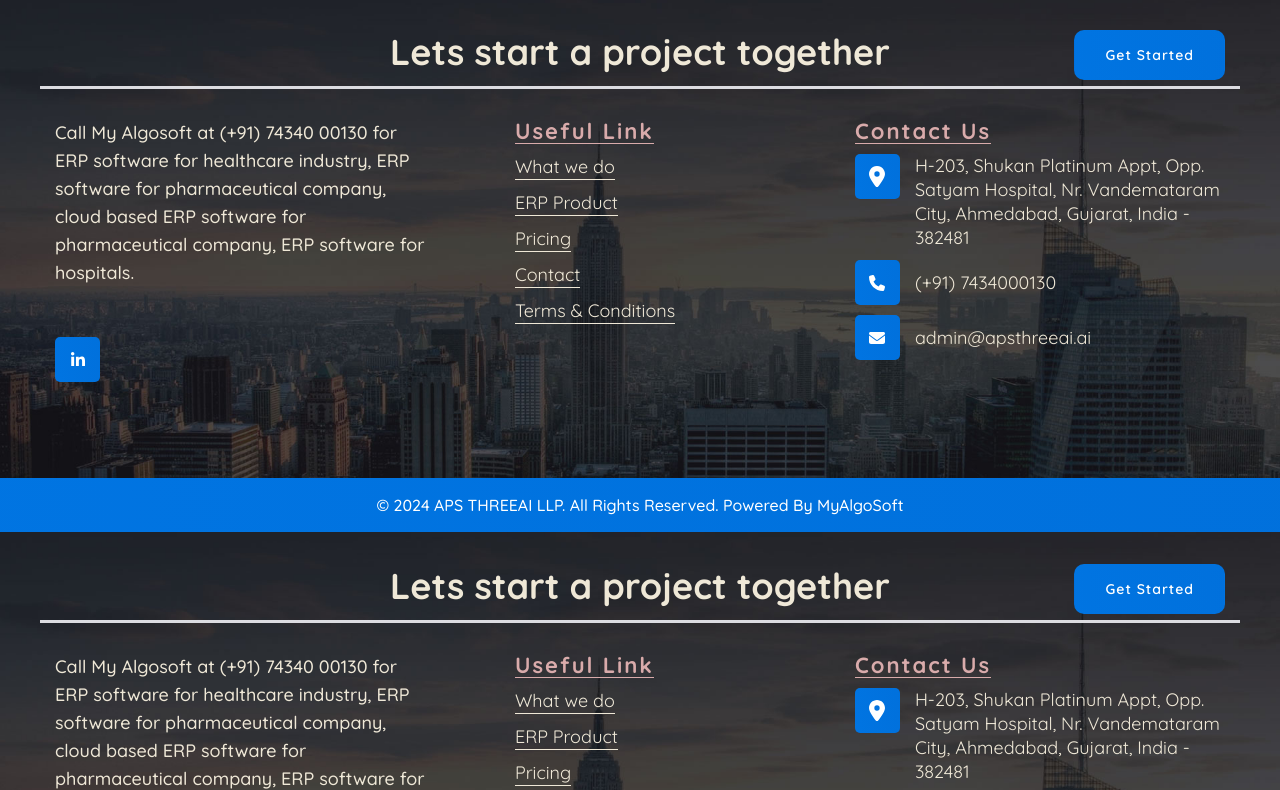
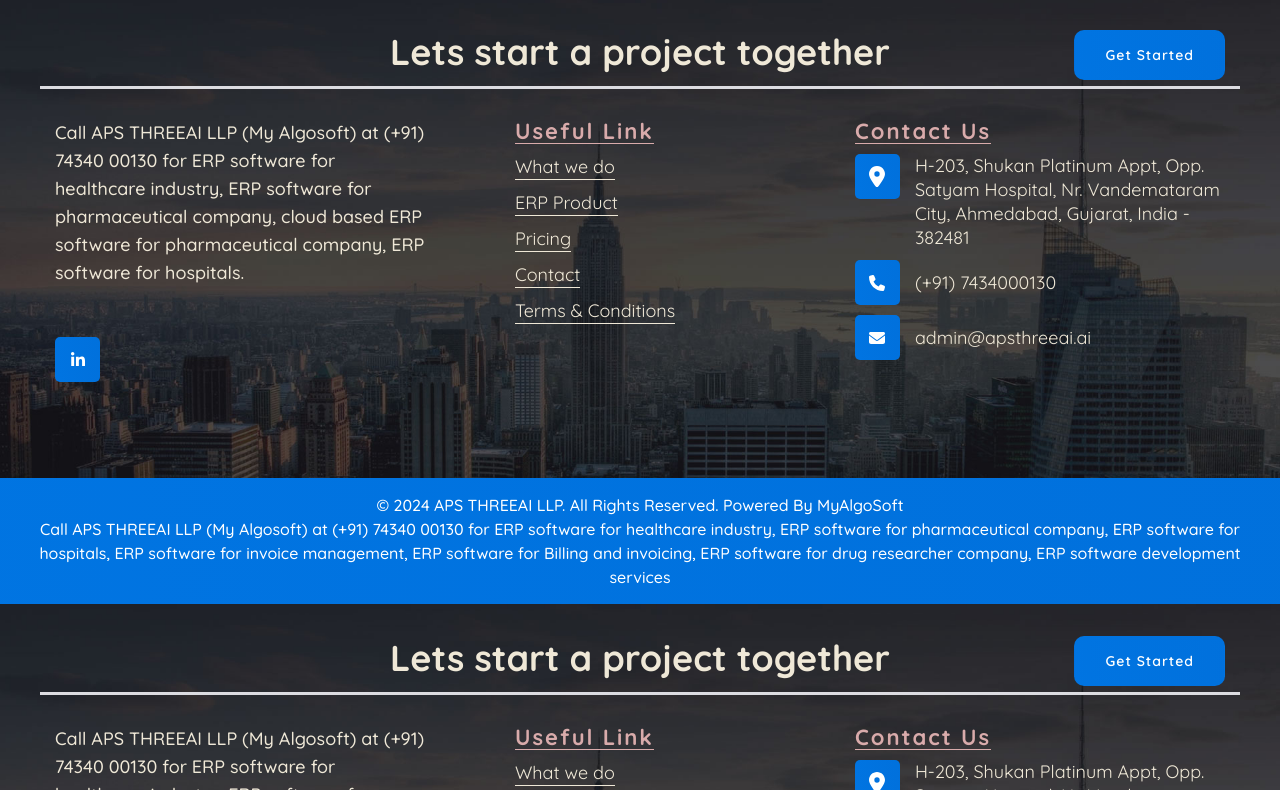
Before and after one commit to AJITSINHSolanki/website_2024, a Next.js app: page /cloud-platforms in a window 1280 px wide. Shown: the part 1610-2400 px from the top of the page. Built offline with nearby package versions, Linux system fonts and the light colour scheme.

Commit message:
Footer and company name fix

```diff
--- a/src/components/partial/footer/index.js
+++ b/src/components/partial/footer/index.js
@@ -46,7 +46,7 @@
             <div className="footer_box-col-4">
               <div className="footer-widget-info">
                 <p>
-                  Call My Algosoft at (+91) 74340 00130 for ERP software for
+                  Call APS THREEAI LLP (My Algosoft) at (+91) 74340 00130 for ERP software for
                   healthcare industry, ERP software for pharmaceutical company,
                   cloud based ERP software for pharmaceutical company, ERP
                   software for hospitals.
@@ -103,7 +103,10 @@
         <button className="my_algo_soft" onClick={openPopup}>
           APS THREEAI LLP.
         </button>{" "}
-        All Rights Reserved. Powered By MyAlgoSoft
+        All Rights Reserved. Powered By MyAlgoSoft <br/> Call APS THREEAI LLP (My Algosoft) at (+91) 74340 00130 for ERP software for healthcare industry, ERP software for
+pharmaceutical company, ERP software for hospitals, ERP software for invoice management, ERP
+software for Billing and invoicing, ERP software for drug researcher company, ERP software
+development services
       </div>
 
       <div className={`popup_model ${isPopupOpen ? "open" : ""}`}>
--- a/src/pages/Software-development.js
+++ b/src/pages/Software-development.js
@@ -13,7 +13,7 @@
         </title>
         <meta
           name="description"
-          content="Call My Algosoft at (+91) 74340 00130 for ERP software for healthcare industry, ERP software for
+          content="Call APS THREEAI LLP (My Algosoft) at (+91) 74340 00130 for ERP software for healthcare industry, ERP software for
           pharmaceutical company, ERP software for hospitals, ERP software for invoice management, ERP
           software for Billing and invoicing, ERP software for drug researcher company, ERP software
           development services"
--- a/src/pages/erp-applications.js
+++ b/src/pages/erp-applications.js
@@ -56,7 +56,7 @@
         </title>
         <meta
           name="description"
-          content="Call My Algosoft at (+91) 74340 00130 for healthcare software solutions, Healthcare IT Solutions,
+          content="Call APS THREEAI LLP (My Algosoft) at (+91) 74340 00130 for healthcare software solutions, Healthcare IT Solutions,
           Healthcare software solutions in Gujarat, Healthcare software solutions in Ahmedabad, Healthcare erp
           software provider in Ahmedabad"
         />
--- a/src/pages/fixed-price-contract.js
+++ b/src/pages/fixed-price-contract.js
@@ -13,7 +13,7 @@
         </title>
         <meta
           name="description"
-          content="Call My Algosoft at (+91) 74340 00130 for ERP software. Contact ERP Software Company in
+          content="Call APS THREEAI LLP (My Algosoft) at (+91) 74340 00130 for ERP software. Contact ERP Software Company in
           Ahmedabad, ERP software development company in ahmedabad"
         />
         <meta
--- a/src/pages/index.js
+++ b/src/pages/index.js
@@ -25,7 +25,7 @@
         </title>
         <meta
           name="description"
-          content="Call My Algosoft at (+91) 74340 00130 for ERP software for healthcare industry, ERP software for
+          content="Call APS THREEAI LLP (My Algosoft) at (+91) 74340 00130 for ERP software for healthcare industry, ERP software for
           pharmaceutical company, cloud based ERP software for pharmaceutical company, ERP software for
           hospitals."
         />
--- a/src/pages/pricing.js
+++ b/src/pages/pricing.js
@@ -41,7 +41,7 @@
         </title>
         <meta
           name="description"
-          content="Call My Algosoft at (+91) 74340 00130 for IT consultancy to specific healthcare software, Enterprise
+          content="Call APS THREEAI LLP (My Algosoft) at (+91) 74340 00130 for IT consultancy to specific healthcare software, Enterprise
           Resource Planning Software Solutions. Find Best trusted ERP cloud software for medical store,
           Pharmaceutical erp software provider in Ahmedabad, Hospital erp software provider in ahmedabad,
           Medical store ERP software provider in ahmedabad."
```
